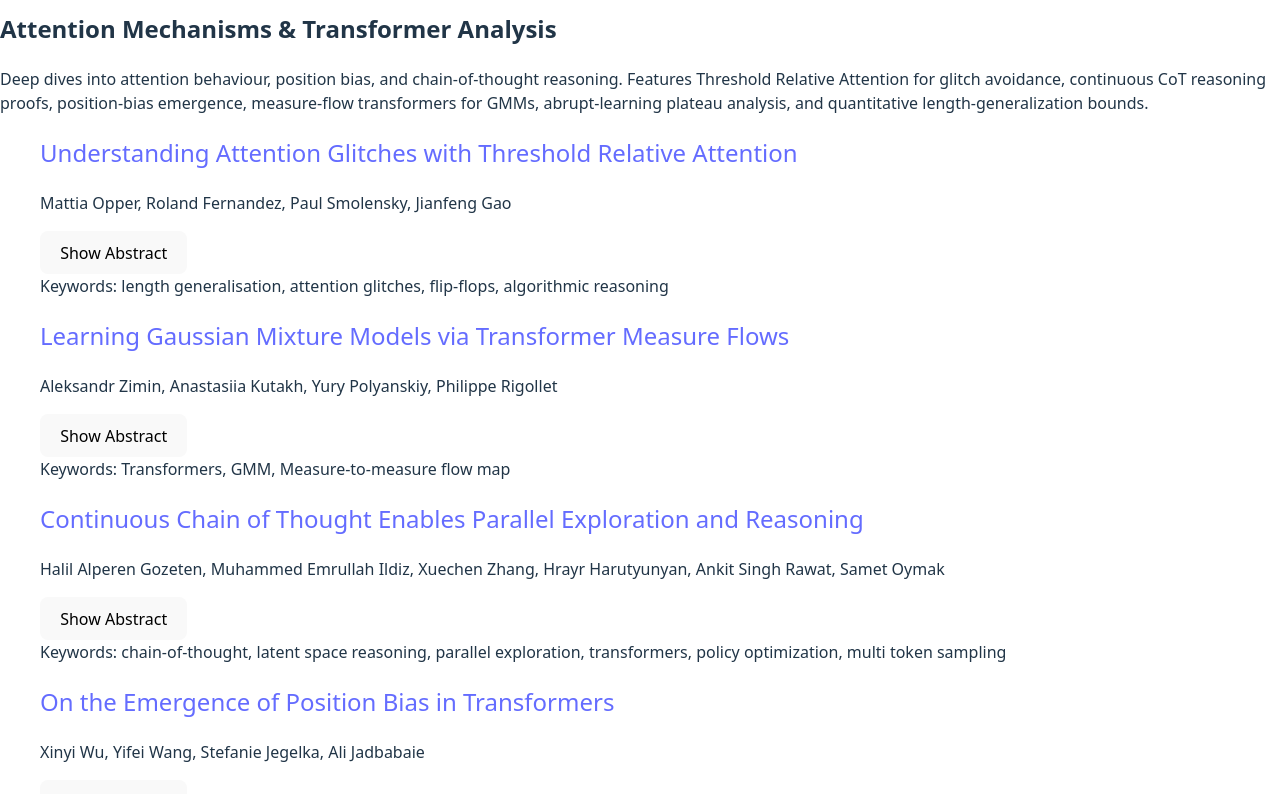
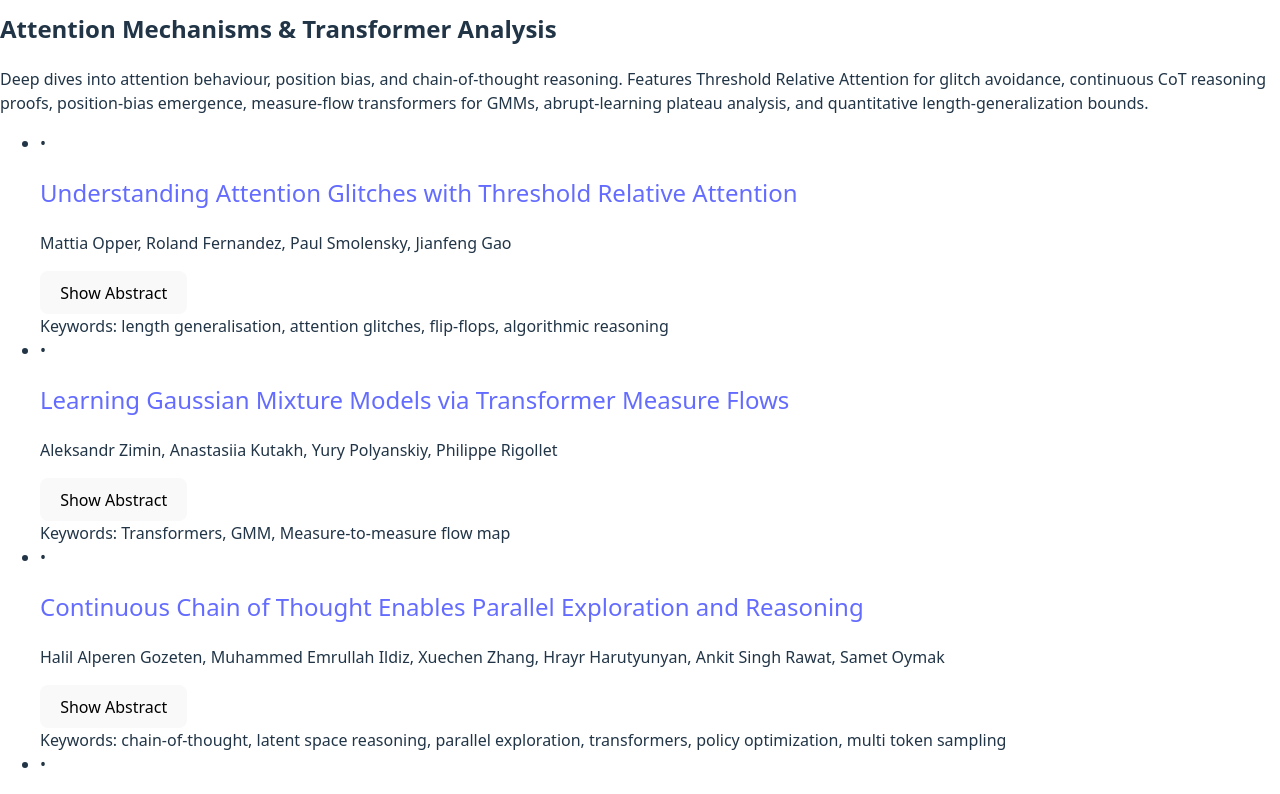
Before and after one commit to abhishekpanigrahi1996/MOSS_workshop, a React (Vite) app: page / in a window 1280 px wide. Shown: the part 1000-1794 px from the top of the page. Built offline with nearby package versions, Linux system fonts and the light colour scheme.

Commit message:
Initial files

```diff
--- a/src/PaperBrowser.jsx
+++ b/src/PaperBrowser.jsx
@@ -1,7 +1,10 @@
 import { useState } from "react";
 
 const Card = ({ children }) => (
-  <div className="border rounded-2xl shadow p-4 bg-white">{children}</div>
+  <li className="border rounded-2xl shadow p-4 bg-white w-full flex gap-4 items-start">
+    <div className="text-2xl leading-6 mt-1">•</div>
+    <div className="flex-1">{children}</div>
+  </li>
 );
 
 const Input = ({ className = "", ...props }) => (
```
